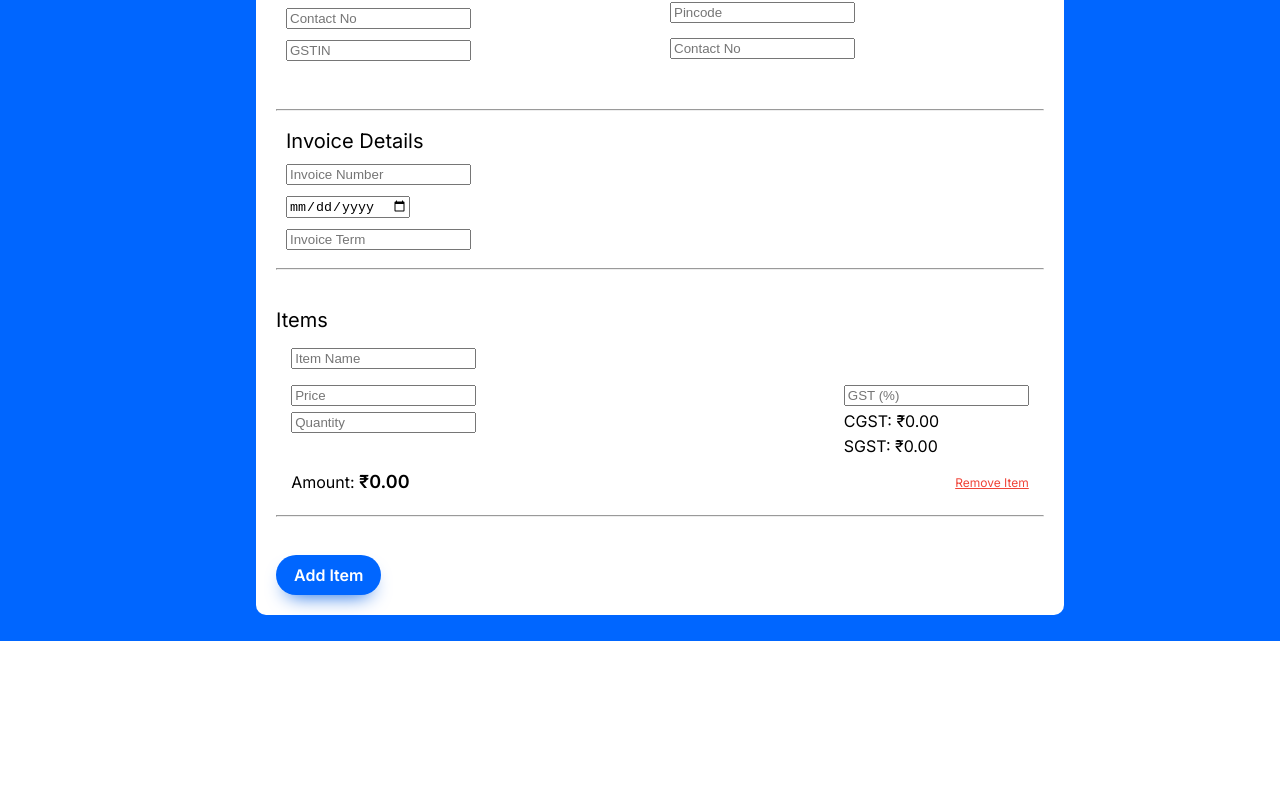
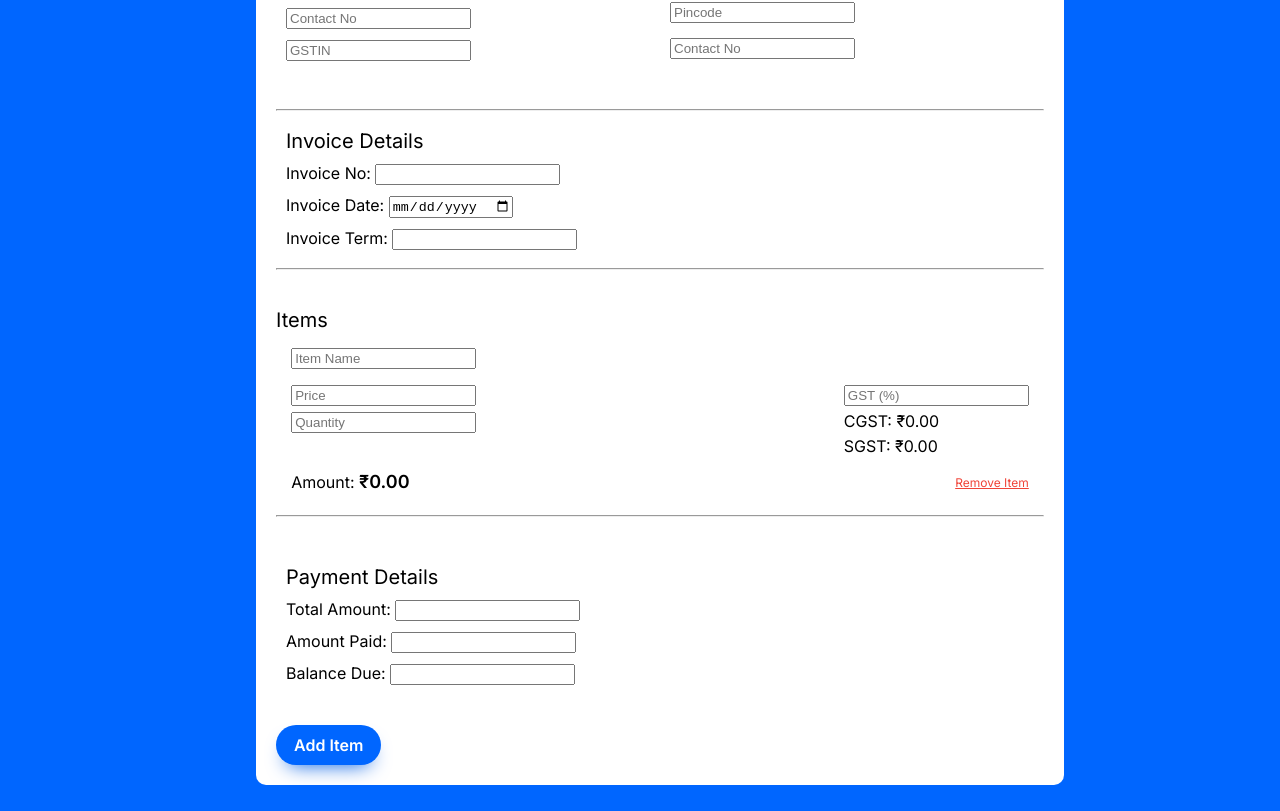
Before and after one commit to sanjith-s/invoice-generator, a Svelte app: page / in a window 1280 px wide. Shown: the part 432-1243 px from the top of the page. Before the commit the page ends 1073 px from the top, so only its background shows below. Built offline with nearby package versions, Linux system fonts and the light colour scheme.

Commit message:
Updated payment details

```diff
--- a/src/App.svelte
+++ b/src/App.svelte
@@ -46,6 +46,12 @@
     sgst: "",
     amount: "",
   };
+
+  let paymentDetails = {
+    total: "",
+    paid: "",
+    balance: "",
+  }
 
   let items = [itemObj];
 
@@ -153,13 +159,13 @@
       <hr/>
       <div id="invoiceDetails" class="details">
         <span class="title2">Invoice Details</span>
-        <label><input id="number" type="text" placeholder="Invoice Number"
+        <label>Invoice No: <input id="number" type="text"
           bind:value={invoiceDetails.number}
         /></label>
-        <label><input id="date" type="date"
+        <label>Invoice Date: <input id="date" type="date"
           bind:value={invoiceDetails.date}
         /></label>
-        <label><input id="term" type="text" placeholder="Invoice Term"
+        <label>Invoice Term: <input id="term" type="text"
           bind:value={invoiceDetails.term}
         /></label>
       </div>
@@ -170,12 +176,25 @@
       <span class="title2">Items</span>
       {#each items as item, id}
         <Item idxid={id} {...item} {handleChange} {removeItem} />
-        <hr />
+        <hr/>
       {/each}
     </div>
+
+    <div id="paymentDetails" class="details">
+      <span class="title2">Payment Details</span>
+      <label>Total Amount: <input id="number" type="text"
+        bind:value={paymentDetails.total}
+      /></label>
+      <label>Amount Paid: <input id="date" type="text"
+        bind:value={paymentDetails.paid}
+      /></label>
+      <label>Balance Due: <input id="term" type="text"
+        bind:value={paymentDetails.balance}
+      /></label>
+    </div>
+
     <button type="button" class="add" on:click={addItem}>
-      <i class="fa-solid fa-plus" /> Add Item</button
-    >
+      <i class="fa-solid fa-plus" /> Add Item</button>
   </div>
 </form>
 
```
